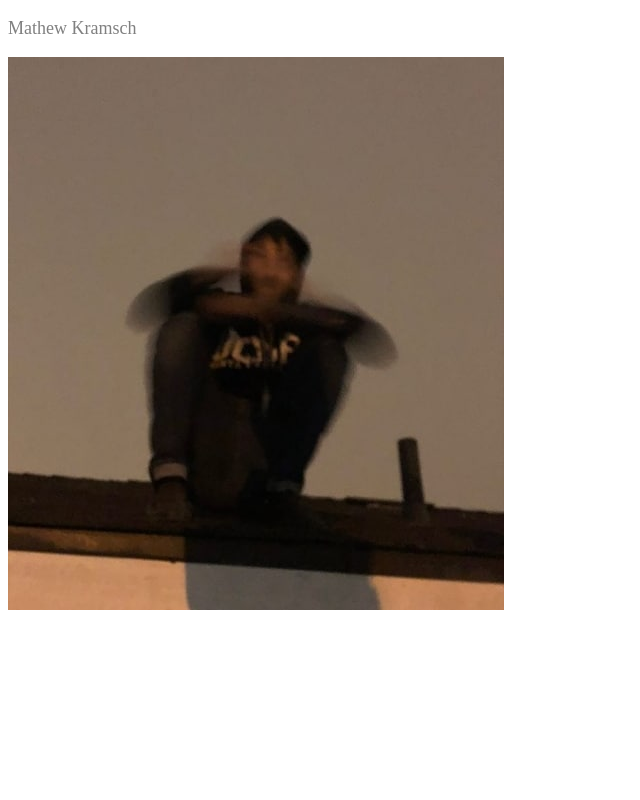
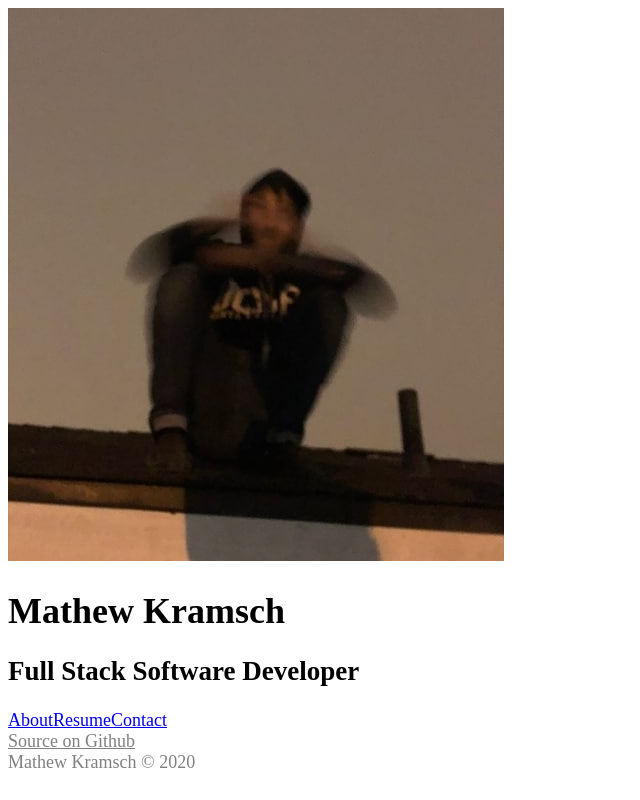
Before and after one commit to mathewkramsch/personal-website, a Next.js app: page / in a window 1280 px wide. Shown: the whole page, without its empty margins (0-640 px from the left). Built offline with nearby package versions, Linux system fonts and the light colour scheme.

Commit message:
finished routing of all links

```diff
--- /dev/null
+++ b/components/footer.jsx
@@ -0,0 +1,11 @@
+// footer.jsx
+
+import style from '../styles/utils.module.css'
+
+export default function Footer() {
+	return (
+		<footer className={style.footer}>
+			Mathew Kramsch &copy; 2020
+		</footer>
+	);
+}
--- /dev/null
+++ b/components/header.jsx
@@ -0,0 +1,32 @@
+// header.jsx
+
+import Link from 'next/link'
+import style from '../styles/header.module.css'
+
+export default function Header({ home }) {
+	return (
+		<header>
+			{
+				home ? (
+					<>
+						<img src='/profile.jpg'/>
+						<h1>Mathew Kramsch</h1>
+						<h2>Full Stack Software Developer</h2>
+					</>
+				) : (
+					<>
+						<Link href='/'>
+							<a><img src='/profile.jpg'/>
+							</a>
+						</Link>
+						<h2>
+							<Link href='/'>
+								<a>Mathew Kramsch</a>
+							</Link>
+						</h2>
+					</>
+				)
+			}
+		</header>
+	);
+}
--- a/components/layout.jsx
+++ b/components/layout.jsx
@@ -1,18 +1,36 @@
 // layout.jsx
 
 import Head from 'next/head'
+import Link from 'next/link'
 import style from '../styles/layout.module.css'
+import Header from './header'
+import Footer from './footer'
 
-export const { siteTitle } = 'Mathew Kramsch';
+const siteTitle = 'Mathew Kramsch';
 
 export default function Layout({ children, home }) {
 	return (
 		<div className={style.container}>
+
 			<Head>
 				<title>{siteTitle}</title>
 			</Head>
 
+			<Header home={home}/>
 			<main>{children}</main>
+
+			{
+				!home && (
+					<div>
+						<Link href='/'>
+							<a>Back to home</a>
+						</Link>
+					</div>
+				)
+			}
+
+			<Footer/>
+
 		</div>
 	);
 }
--- a/pages/index.jsx
+++ b/pages/index.jsx
@@ -1,13 +1,22 @@
 // index.jsx
 
+import Link from 'next/link'
 import style from '../styles/utils.module.css'
 import Layout from '../components/layout'
 
 export default function Index() {
 	return (
-		<Layout>
-			<p className={style.text}>Mathew Kramsch</p>
-			<img src='/profile.jpg'/>
+		<Layout home>
+			<div className={style.buttons}>
+				<Link href='/about'><a>About</a></Link>
+				<a href='/resume.pdf'>Resume</a>
+				<Link href='/contact'><a>Contact</a></Link>
+			</div>
+
+			<a className={style.sourceGitHub}
+				href='https://github.com/mathewkramsch/resume-website'>
+					Source on Github
+			</a>
 		</Layout>
 	);
 }
--- a/styles/utils.module.css
+++ b/styles/utils.module.css
@@ -1,3 +1,12 @@
-.text {
+.buttons {
+	display: flex;
+	flex-direction: row;
+}
+
+.sourceGitHub {
 	color: grey;
 }
+
+.footer {
+	color: grey;
+}
```
Also changed, not shown: pages/about.jsx (added, +13 -0 lines), pages/contact.jsx (added, +13 -0 lines), styles/header.module.css (added), 1 other file (tests, documents, lock files or other folders).
